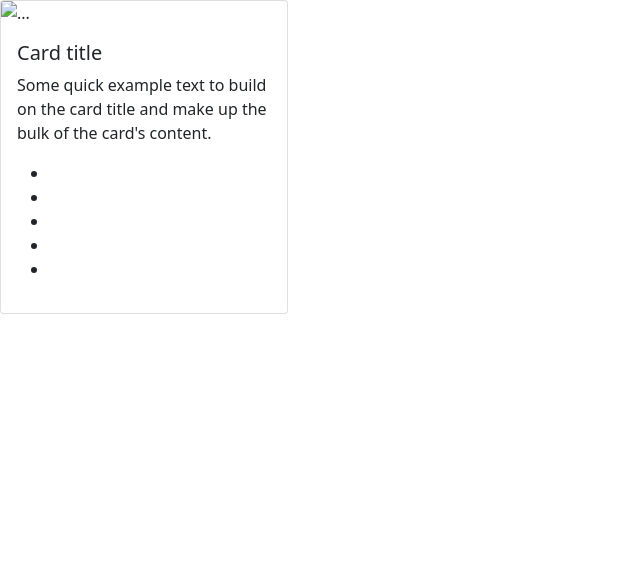
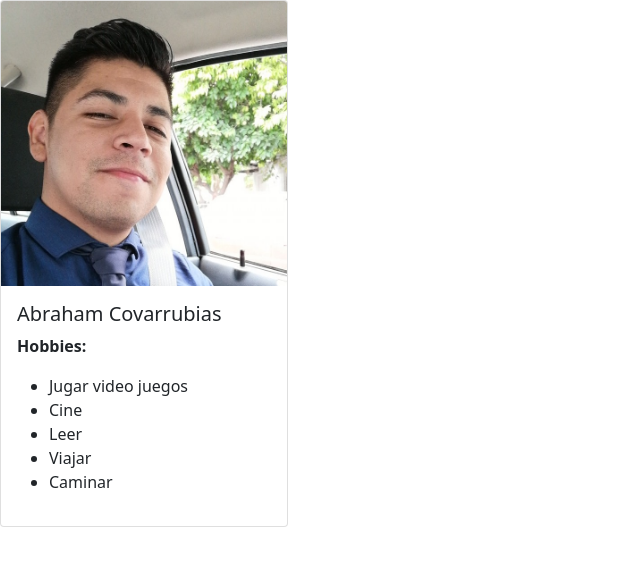
Before and after one commit to Abyblackmouth/cards-hobbies, a plain HTML site: page index.html in a window 1280 px wide. Shown: the whole page, without its empty margins (0-640 px from the left). Drawn offline with nearby package versions, Linux system fonts and the light colour scheme; files that its build step writes are made by us from their sources.

Commit message:
se agrega card de abraham covarrubias

```diff
--- /dev/null
+++ b/css/style.css
@@ -0,0 +1 @@
+/* No CSS *//*# sourceMappingURL=style.css.map */
--- a/index.html
+++ b/index.html
@@ -15,17 +15,16 @@
 <body>
     <main>
         <div class="card" style="width: 18rem;">
-            <img src="..." class="card-img-top" alt="...">
+            <img src="/css/images/Abraham.jpg" class="card-img-top" alt="image profile abraham covarrubias">
             <div class="card-body">
-                <h5 class="card-title">Card title</h5>
-                <p class="card-text">Some quick example text to build on the card title and make up the bulk of the
-                    card's content.</p>
+                <h5 class="card-title">Abraham Covarrubias</h5>
+                <p class="card-text"><b>Hobbies:</b></p>
                 <ul>
-                    <li></li>
-                    <li></li>
-                    <li></li>
-                    <li></li>
-                    <li></li>
+                    <li>Jugar video juegos</li>
+                    <li>Cine</li>
+                    <li>Leer</li>
+                    <li>Viajar</li>
+                    <li>Caminar</li>
                 </ul>
             </div>
         </div>
```
Also changed, not shown: css/images/Abraham.jpg (added), 1 other file.
